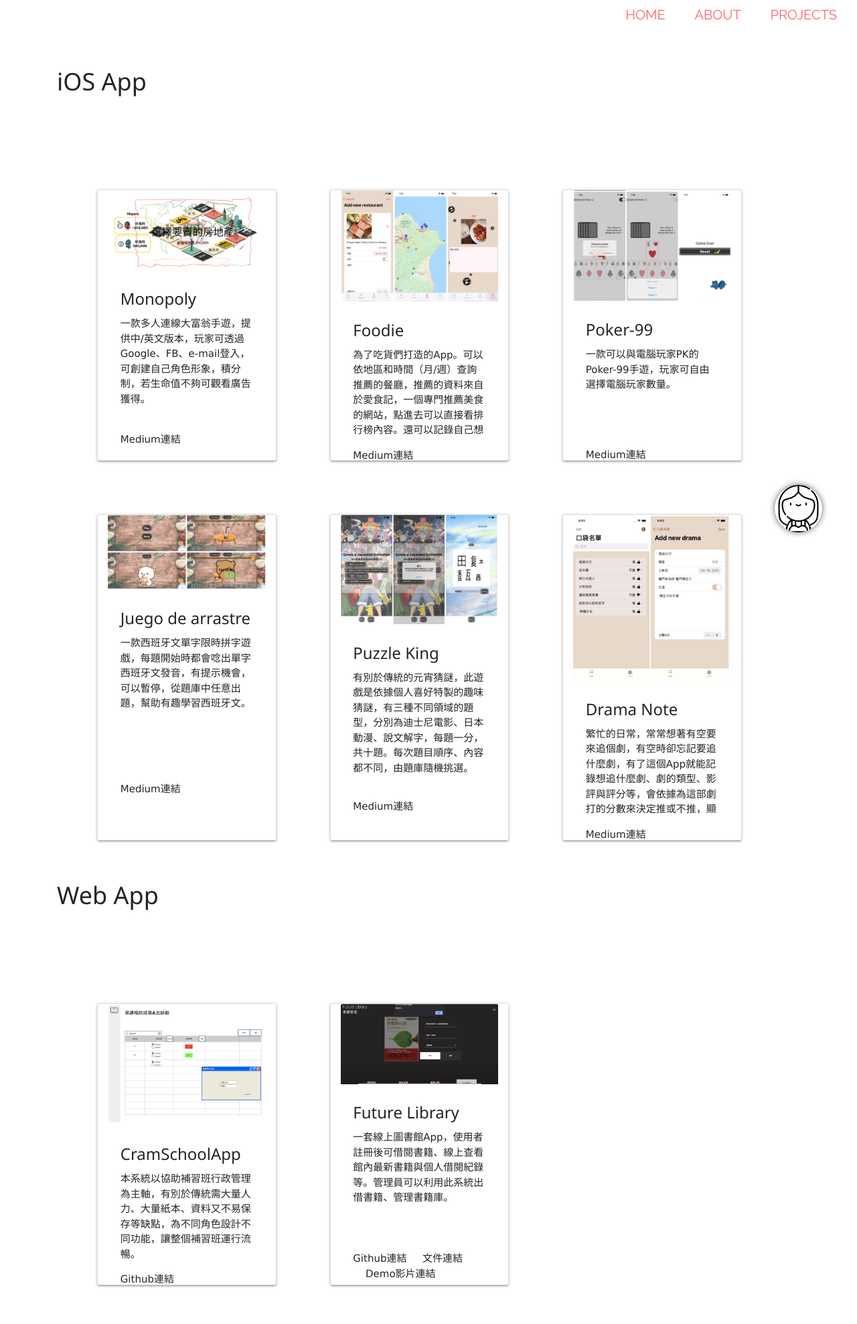
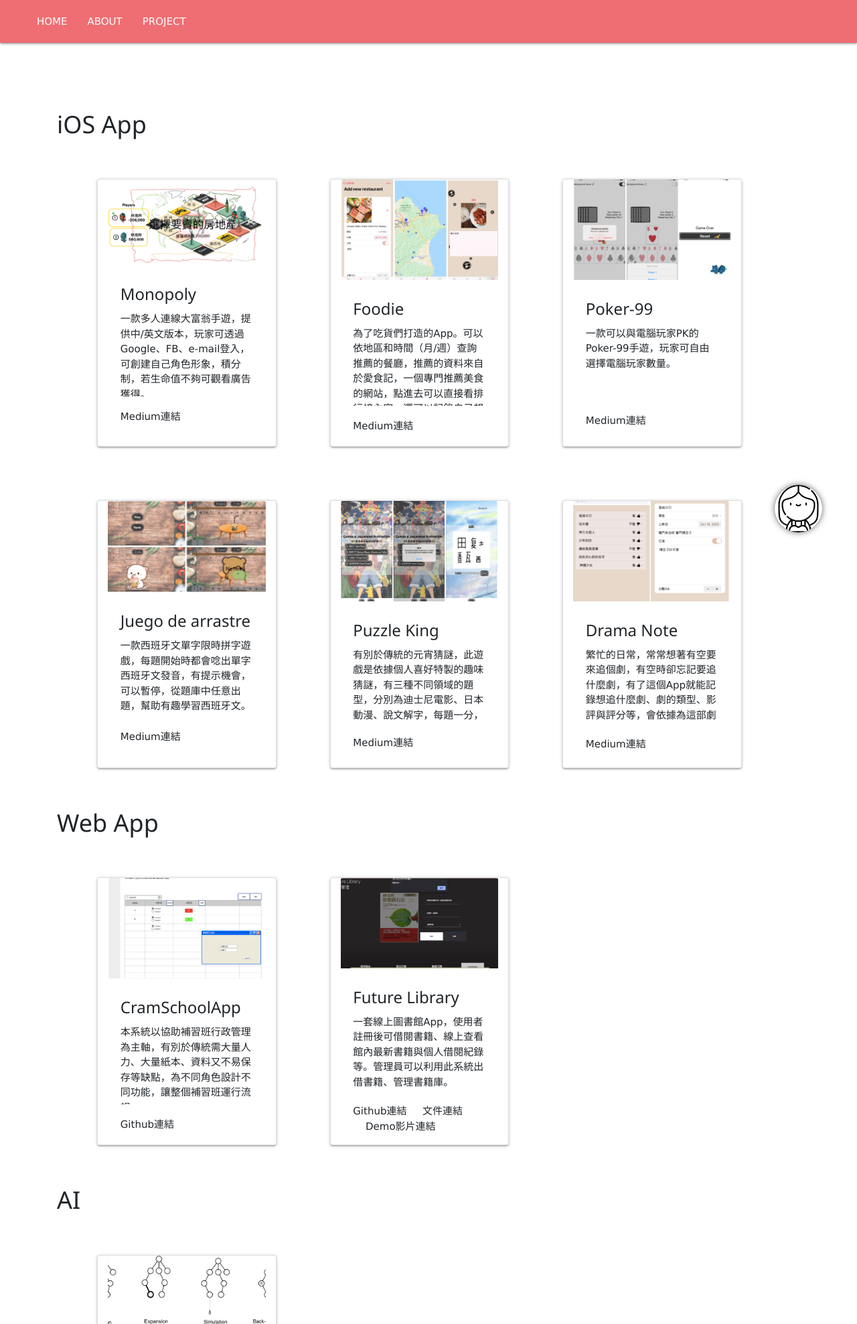
Before and after one commit to xxxPatty/Patty-Website, a Flask app: page /projectFrame in a window 1280 px wide. Shown: the top 1977 px of the page at 67% size. Run offline with Flask 2, Linux system fonts and the light colour scheme; some libraries are stand-ins or nearby versions.

Commit message:
menu bar

```diff
--- a/templates/projectFrame.html
+++ b/templates/projectFrame.html
@@ -35,101 +35,139 @@
         .zoom:hover {
           transform: scale(2); /* (150% zoom - Note: if the zoom is too large, it will go outside of the viewport) */
         }
+/*
+        @media screen and (min-width: 680px) {
+          nav li:first-child {
+            padding-left: 30px;
+          }
+          nav li {
+            display: inline-block;
+            padding-right: 30px;
+          }
+        }
+        @media (min-width: 480px) and (max-width: 680px) {
+          nav li {
+            text-align: center;
+          }
+          nav ul {
+            columns: 2;
+            -webkit-columns: 2;
+            -moz-columns: 2;
+          }
+        }
+        nav li {
+            text-align: center;
+        }
+        nav ul {
+            display: none;
+            columns: 1;
+            -webkit-columns: 1;
+            -moz-columns: 1;
+        }
+*/
+
     </style>
   </head>
 
   <body>
       <!--NavBar-->
-      <div class="container2 highlightTextIn" style="position: absolute; top: 10px; right: 10px;">
+      <nav>
+        <ul id="nav">
+          <li style="list-style-type: none;"><a href="./index" style="text-decoration: none;">HOME</a></li>
+          <li style="list-style-type: none;"><a href="./aboutFrame" style="text-decoration: none;">ABOUT</a></li>
+          <li style="list-style-type: none;"><a href="#" style="text-decoration: none;">PROJECT</a></li>
+        </ul>
+      </nav>
+      <!--<div class="container2 highlightTextIn" style="position: absolute; top: 10px; right: 10px;">
           <a href="./index">HOME</a>
           <a href="./aboutFrame">ABOUT</a>
           <a href="#">PROJECTS</a>
-        </div>
+        </div>-->
       <!--NavBar end-->
       <!--Project list-->
         <div class="container" style="margin-top: 100px;">
           <h1>iOS App</h1>
-          <div class="row" style="margin:20px; margin-top: 100px;">
-              <div class="card col-lg-3 col-md-12 " style="width: 36rem; margin:40px;">
-                  <img class="card-img-top zoom" src="../static/img/monopoly.png" alt="Card image cap" style="height: 150px width: 100%; object-fit: cover;">
-                  <div class="card-body" style="height:200px; overflow-y: scroll;">
+          <div class="row" style="margin:20px;">
+              <div class="card col-lg-3 col-md-12 " style="width: 36rem; margin:40px; height: 400px;">
+                  <img class="card-img-top zoom" src="../static/img/monopoly.png" alt="Card image cap" style="height: 150px; width: 100%; object-fit: cover;">
+                  <div class="card-body" style="height:auto; overflow-y: scroll;">
                     <h5 class="card-title">Monopoly</h5>
                     <p class="card-text">一款多人連線大富翁手遊，提供中/英文版本，玩家可透過Google、FB、e-mail登入，可創建自己角色形象，積分制，若生命值不夠可觀看廣告獲得。</p>
                   </div>
-                  <div class="card-body" style="height:25px;">
+                  <div class="card-body" style="height:80px;">
                     <a href="https://medium.com/海大-ios-app-程式設計/大富翁demo-cb37fa94bb38" class="card-link">Medium連結</a>
                   </div>
               </div>
-              <div class="card col-lg-3 col-md-12 " style="width: 36rem; margin:40px;">
-                  <img class="card-img-top zoom" src="../static/img/foodie.png" alt="Card image cap" style="height: 150px width: 100%; object-fit: cover;">
-                  <div class="card-body" style="height:200px; overflow-y: scroll;">
+              <div class="card col-lg-3 col-md-12 " style="width: 36rem; margin:40px; height: 400px;">
+                  <img class="card-img-top zoom" src="../static/img/foodie.png" alt="Card image cap" style="height: 150px; width: 100%; object-fit: cover;">
+                  <div class="card-body" style="height:auto; overflow-y: scroll;">
                     <h5 class="card-title">Foodie</h5>
                     <p class="card-text">為了吃貨們打造的App。可以依地區和時間（月/週）查詢推薦的餐廳，推薦的資料來自於愛食記，一個專門推薦美食的網站，點進去可以直接看排行榜內容。還可以記錄自己想去或去過的餐廳，除了一般的資訊，還可上傳照片、評分。此App會在地圖上標記你紀錄的餐廳，打造屬於自己的美食地圖，當不知道要吃什麼時，App能隨機推薦你喜歡的餐廳。不漏掉自己去過的餐廳，也不用煩惱不知道要吃什麼。</p>
                   </div>
-                  <div class="card-body" style="height:25px;">
+                  <div class="card-body" style="height:80px;">
                     <a href="https://medium.com/%E6%B5%B7%E5%A4%A7-ios-app-%E7%A8%8B%E5%BC%8F%E8%A8%AD%E8%A8%88/%E6%9C%9F%E6%9C%AB%E5%B0%88%E6%A1%88-foodie-a48935da7e29" class="card-link">Medium連結</a>
                   </div>
               </div>
-              <div class="card col-lg-3 col-md-12 " style="width: 36rem; margin:40px;">
-                  <img class="card-img-top zoom" src="../static/img/poker-99.png" alt="Card image cap" style="height: 150px width: 100%; object-fit: cover;">
-                  <div class="card-body" style="height:200px; overflow-y: scroll;">
+              <div class="card col-lg-3 col-md-12 " style="width: 36rem; margin:40px; height: 400px;">
+                  <img class="card-img-top zoom" src="../static/img/poker-99.png" alt="Card image cap" style="height: 150px; width: 100%; object-fit: cover;">
+                  <div class="card-body" style="height:auto; min-height: 180px; overflow-y: scroll;">
                     <h5 class="card-title">Poker-99</h5>
                     <p class="card-text">一款可以與電腦玩家PK的Poker-99手遊，玩家可自由選擇電腦玩家數量。</p>
                   </div>
-                  <div class="card-body" style="height:25px;">
+                  <div class="card-body" style="height:80px;">
                     <a href="https://medium.com/%E6%B5%B7%E5%A4%A7-ios-app-%E7%A8%8B%E5%BC%8F%E8%A8%AD%E8%A8%88/99-5915e0bf9130" class="card-link">Medium連結</a>
                   </div>
               </div>
-              <div class="card col-lg-3 col-md-12 " style="width: 36rem; margin:40px;">
-                  <img class="card-img-top zoom" src="../static/img/drag.png" alt="Card image cap" style="height: 150px width: 100%; object-fit: cover;">
-                  <div class="card-body" style="height:200px; overflow-y: scroll;">
+              <div class="card col-lg-3 col-md-12 " style="width: 36rem; margin:40px; height: 400px;">
+                  <img class="card-img-top zoom" src="../static/img/drag.png" alt="Card image cap" style="height: 150px; width: 100%; object-fit: cover;">
+                  <div class="card-body" style="height:auto; overflow-y: scroll;">
                     <h5 class="card-title">Juego de arrastre</h5>
                     <p class="card-text">一款西班牙文單字限時拼字遊戲，每題開始時都會唸出單字西班牙文發音，有提示機會，可以暫停，從題庫中任意出題，幫助有趣學習西班牙文。</p>
                   </div>
-                  <div class="card-body" style="height:25px;">
+                  <div class="card-body" style="height:80px;">
                     <a href="https://medium.com/%E6%B5%B7%E5%A4%A7-ios-app-%E7%A8%8B%E5%BC%8F%E8%A8%AD%E8%A8%88/juego-de-arrastre-9ab73aa3da0f">Medium連結</a>
                   </div>
               </div>
-              <div class="card col-lg-3 col-md-12 " style="width: 36rem; margin:40px;">
-                  <img class="card-img-top zoom" src="../static/img/puzzle.png" alt="Card image cap" style="height: 150px width: 100%; object-fit: cover;">
-                  <div class="card-body" style="height:200px; overflow-y: scroll;">
+              <div class="card col-lg-3 col-md-12 " style="width: 36rem; margin:40px; height: 400px;">
+                  <img class="card-img-top zoom" src="../static/img/puzzle.png" alt="Card image cap" style="height: 150px; width: 100%; object-fit: cover;">
+                  <div class="card-body" style="height:auto; overflow-y: scroll;">
                     <h5 class="card-title">Puzzle King</h5>
                     <p class="card-text">有別於傳統的元宵猜謎，此遊戲是依據個人喜好特製的趣味猜謎，有三種不同領域的題型，分別為迪士尼電影、日本動漫、說文解字，每題一分，共十題。每次題目順序、內容都不同，由題庫隨機挑選。</p>
                   </div>
-                  <div class="card-body" style="height:25px;">
+                  <div class="card-body" style="height:80px;">
                     <a href="https://medium.com/%E6%B5%B7%E5%A4%A7-ios-app-%E7%A8%8B%E5%BC%8F%E8%A8%AD%E8%A8%88/%E6%88%91%E6%98%AF%E8%A6%81%E6%88%90%E7%82%BA%E7%8C%9C%E8%AC%8E%E7%8E%8B%E7%9A%84%E4%BA%BA-b91ea10dc80d">Medium連結</a>
                   </div>
               </div>
-              <div class="card col-lg-3 col-md-12 " style="width: 36rem; margin:40px;">
-                  <img class="card-img-top zoom" src="../static/img/drama.png" alt="Card image cap" style="height: 150px width: 100%; object-fit: cover;">
-                  <div class="card-body" style="height:200px; overflow-y: scroll;">
+              <div class="card col-lg-3 col-md-12 " style="width: 36rem; margin:40px; height: 400px;">
+                  <img class="card-img-top zoom" src="../static/img/drama.png" alt="Card image cap" style="height: 150px; width: 100%; object-fit: cover;">
+                  <div class="card-body" style="height:auto; overflow-y: scroll;">
                     <h5 class="card-title">Drama Note</h5>
                     <p class="card-text">繁忙的日常，常常想著有空要來追個劇，有空時卻忘記要追什麼劇，有了這個App就能記錄想追什麼劇、劇的類型、影評與評分等，會依據為這部劇打的分數來決定推或不推，顯示在列表中，快速瀏覽，也可直接搜尋</p>
                   </div>
-                  <div class="card-body" style="height:25px;">
+                  <div class="card-body" style="height:80px;">
                     <a href="https://medium.com/%E6%B5%B7%E5%A4%A7-ios-app-%E7%A8%8B%E5%BC%8F%E8%A8%AD%E8%A8%88/%E8%BF%BD%E5%8A%87%E5%B0%8F%E5%B9%AB%E6%89%8B-bac6a848d776">Medium連結</a>
                   </div>
               </div>
           </div>
           <h1>Web App</h1>
-          <div class="row" style="margin:20px; margin-top: 100px;">
-              <div class="card col-lg-3 col-md-12 " style="width: 36rem; margin:40px;">
-                  <img class="card-img-top zoom" src="../static/img/cs.png" alt="Card image cap" style="height: 150px width: 100%; object-fit: cover;">
-                  <div class="card-body" style="height:200px; overflow-y: scroll;">
+          <div class="row" style="margin:20px;">
+              <div class="card col-lg-3 col-md-12 " style="width: 36rem; margin:40px; height: 400px;">
+                  <img class="card-img-top zoom" src="../static/img/cs.png" alt="Card image cap" style="height: 150px; width: 100%; object-fit: cover;">
+                  <div class="card-body" style="height:auto; overflow-y: scroll;">
                     <h5 class="card-title">CramSchoolApp</h5>
                     <p class="card-text">本系統以協助補習班行政管理為主軸，有別於傳統需大量人力、大量紙本、資料又不易保存等缺點，為不同角色設計不同功能，讓整個補習班運行流暢。<br>本系統以補習班相關人員為使用者，分為補習班、學生、老師三端。補習班可制定課表、管理人員、教室與補課相關事宜。老師可以撰寫聯絡簿（為每位學生量身打造合適的課程）、管理課堂事宜、查看學生資料與出缺勤。學生可以預約補課、查詢老師制定的計劃等。</p>
                   </div>
-                  <div class="card-body" style="height:25px;">
+                  <div class="card-body" style="height:80px;">
                     <a href="https://github.com/LiaozhiCheng/CramSchoolApp" class="card-link">Github連結</a>
                   </div>
               </div>
-              <div class="card col-lg-3 col-md-12 " style="width: 36rem; margin:40px;">
-                  <img class="card-img-top zoom" src="../static/img/library.png" alt="Card image cap" style="height: 150px width: 100%; object-fit: cover;">
-                  <div class="card-body" style="height:200px; overflow-y: scroll;">
+              <div class="card col-lg-3 col-md-12 " style="width: 36rem; margin:40px; height: 400px;">
+                  <img class="card-img-top zoom" src="../static/img/library.png" alt="Card image cap" style="height: 150px; width: 100%; object-fit: cover;">
+                  <div class="card-body" style="height:auto; overflow-y: scroll;">
                     <h5 class="card-title">Future Library</h5>
                     <p class="card-text">一套線上圖書館App，使用者註冊後可借閱書籍、線上查看館內最新書籍與個人借閱紀錄等。管理員可以利用此系統出借書籍、管理書籍庫。</p>
                   </div>
-                  <div class="card-body" style="height:25px;">
+                  <div class="card-body" style="height:80px;">
                     <a href="https://github.com/xxxPatty/FutureLibrary" class="card-link">Github連結</a>
                     <a href="https://docs.google.com/presentation/d/1YAWQKoKm36-rPCqSOy2qaouGubvwyTTjDeQA0QakQTM/edit?usp=sharing" class="card-link">文件連結</a>
                     <a href="https://www.youtube.com/watch?v=N2RY60rGT0U" class="card-link">Demo影片連結</a>
@@ -137,28 +175,28 @@
               </div>
           </div>
           <h1>AI </h1>
-          <div class="row" style="margin:20px; margin-top: 100px;">
-              <div class="card col-lg-3 col-md-12 " style="width: 36rem; margin:40px;">
-                  <img class="card-img-top zoom" src="../static/img/mcts.png" alt="Card image cap" style="height: 150px width: 100%; object-fit: cover;">
-                  <div class="card-body" style="height:200px; overflow-y: scroll;">
+          <div class="row" style="margin:20px;">
+              <div class="card col-lg-3 col-md-12 " style="width: 36rem; margin:40px; height: 400px;">
+                  <img class="card-img-top zoom" src="../static/img/mcts.png" alt="Card image cap" style="height: 150px; width: 100%; object-fit: cover;">
+                  <div class="card-body" style="height:auto; overflow-y: scroll;">
                     <h5 class="card-title">AI Othello Player</h5>
                     <p class="card-text">利用蒙地卡羅（MCTS）、Minimax等搜尋演算法實作AI Othello Player，倆倆PK，比較各演算法勝率，並分析原因</p>
                   </div>
-                  <div class="card-body" style="height:25px;">
+                  <div class="card-body" style="height:80px;">
                     <a href="https://github.com/xxxPatty/Othello3" class="card-link">Github連結</a>
                     <a href="https://docs.google.com/presentation/d/1Mx4QQ549-lBfAzA7duIut8SJXVX7iV1e6bRtgtdqSvI/edit?usp=sharing" class="card-link">文件連結</a>
                   </div>
               </div>
           </div>
           <h1>Android App</h1>
-          <div class="row" style="margin:20px; margin-top: 100px;">
-              <div class="card col-lg-3 col-md-12 " style="width: 36rem; margin:40px;">
-                  <img class="card-img-top zoom" src="../static/img/catandar.png" alt="Card image cap" style="height: 150px width: 100%; object-fit: cover;">
-                  <div class="card-body" style="height:200px; overflow-y: scroll;">
+          <div class="row" style="margin:20px;">
+              <div class="card col-lg-3 col-md-12 " style="width: 36rem; margin:40px; height: 400px;">
+                  <img class="card-img-top zoom" src="../static/img/catandar.png" alt="Card image cap" style="height: 150px; width: 100%; object-fit: cover;">
+                  <div class="card-body" style="height:auto; overflow-y: scroll;">
                     <h5 class="card-title">CATendar</h5>
                     <p class="card-text">一款共同編輯行事曆。利用Firebase實作，註冊時能自動驗證，事件前30分鐘會推播提醒，最重要的是可以依不同事件類型分類紀錄，例如女性月事、個人行程，也可以和加好友、與朋友一起記錄共同行程，如此一來，想約見面時，系統可幫忙計算，一鍵找出共同有空時間。</p>
                   </div>
-                  <div class="card-body" style="height:25px;">
+                  <div class="card-body" style="height:80px;">
                     <a href="https://youtu.be/Ad_PWW577rM" class="card-link">Demo影片連結</a>
                   </div>
               </div>
```
Also changed, not shown: templates/aboutFrame.html (+9 -0 lines), templates/index.html (+9 -0 lines).
